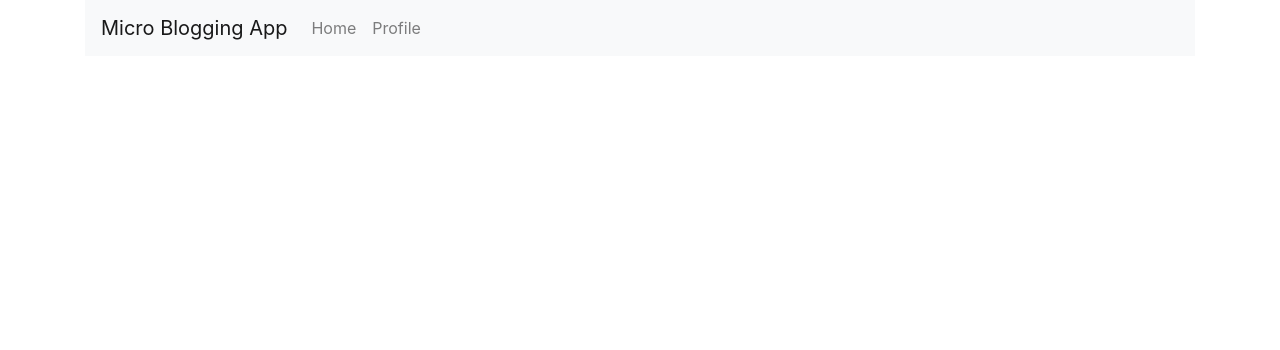
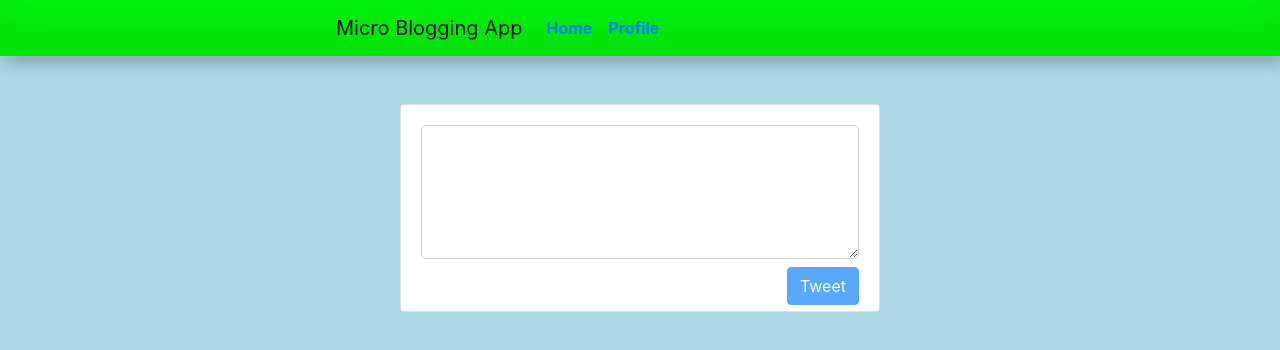
Before and after one commit to LangeJM/microbloggingApp-exercise, a React (Create React App) app: page / in a window 1280 px wide. Shown: the top 350 px of the page. Built offline with nearby package versions, Linux system fonts and the light colour scheme; no server answers.

Commit message:
ms4 wip: set interval for tweet get req. I will leave context fo now, cannot get get it to work with my code currently.

```diff
--- a/src/App.css
+++ b/src/App.css
@@ -1,44 +1,28 @@
-.App {
-  text-align: center;
-  align-items: center;
-}
-
-.App-logo {
-  height: 40vmin;
-  pointer-events: none;
-}
-
-@media (prefers-reduced-motion: no-preference) {
-  .App-logo {
-    animation: App-logo-spin infinite 20s linear;
-  }
-}
-
-.App-header {
-  background-color: #282c34;
-  min-height: 100vh;
-  display: flex;
-  flex-direction: column;
-  align-items: center;
-  justify-content: center;
-  font-size: calc(10px + 2vmin);
-  color: white;
-}
-
 .App-link {
   color: #61dafb;
 }
 
 .create-post {
-  height: 14rem;
+  height: 13rem;
   width: 30rem;
 }
 
 .post {
   min-height: 4rem;
   width: 30rem;
+  background-color: white;
+  border-radius: 0.3rem;
 }
 
 .width-30rem {
   width: 30rem;
 }
+.App {
+  background-color: lightblue;
+  min-height: 100vh;
+}
+.nav-bar {
+  background-color: #03fc0b;
+  box-shadow: inset 0 -3em 3em rgba(0, 0, 0, 0.1),
+    0 0 0 2px rgb(173, 216, 230, 0.2), 0.3em 0.3em 1em rgba(0, 0, 0, 0.3);
+}
--- a/src/App.js
+++ b/src/App.js
@@ -3,12 +3,10 @@ import {
   BrowserRouter as Router,
   Switch,
   Route,
-  Link
 } from "react-router-dom";
 
 import 'bootstrap/dist/css/bootstrap.min.css';
 import Spinner from 'react-bootstrap/Spinner'
-
 import './App.css';
 
 import axios from 'axios'
@@ -23,7 +21,7 @@ class App extends React.Component {
     super(props);
     this.state = {
       tweets: [],
-      buttonDisabled: false,
+      buttonDisabled: true,
       isLoading: false,
       userName: 'Hans-Joachim Peter',
     }
@@ -31,11 +29,12 @@ class App extends React.Component {
   }
 
   componentDidMount() {
+    this.interval = setInterval(() => this.getWithApi(), 60000);
     this.getWithApi();
   }
 
   async getWithApi() {
-    this.setState({isLoading:true})
+    this.setState({ isLoading: true })
     const apiUrl = this.apiUrl;
     try {
       const response = await axios.get(apiUrl);
@@ -47,24 +46,29 @@ class App extends React.Component {
   }
 
   async postWithApi(newTweet) {
+    this.setState({buttonDisabled:true})
     const apiUrl = this.apiUrl;
     try {
-      const res = await axios.post(apiUrl, {
+      const response = await axios.post(apiUrl, {
         content: newTweet.content,
         userName: this.state.userName,
         date: newTweet.date,
       });
-      console.log(`Status code: ${res.status}`); //potential implementation of dialog to inform user when post req not successful..see below. This comment serves as a temporary reminder and will be deleted eventually.
+      console.log(response)
     } catch (error) {
       console.error(error);
-      window.confirm(`The tweet could not be posted. The server responded with: ${error}.`)
+      window.confirm(`The tweet could not be posted. The server responded with : ${error}.`)
     }
-    this.getWithApi();
+    // this.getWithApi();
+    this.setState({buttonDisabled:false})
   }
 
   onNewTweet(newTweet) {
     this.setState({ buttonDisabled: true })
     this.postWithApi(newTweet);
+    this.setState((state) => {
+      return { tweets: [newTweet, ...state.tweets] }
+    });
     this.setState({ buttonDisabled: false })
   }
 
@@ -76,9 +80,9 @@ class App extends React.Component {
     const isLoading = this.state.isLoading;
     let element;
     if (isLoading) {
-      element = <div className="mt-5">
+      element = <div className="mt-5 d-flex flex-column align-items-center">
         <Spinner animation="border" />
-        <div className="mt-3">Updating Page...</div>
+        <div className="row mt-3">Updating Page...</div>
         </div>;
     } else {
       element = <PostsList className="row d-flex" tweets={this.state.tweets} />;
@@ -86,21 +90,18 @@ class App extends React.Component {
     return (
       <Router>
         <Switch>
-          <Route path="/home">
-            <div className="App justify-content-center">
-            <Navigation />
-            <CreatePost className="row d-flex" onNewTweet={(newTweet) => this.onNewTweet(newTweet)} buttonDisabled={this.state.buttonDisabled} this />
-            {element}
-            </div>
-          </Route>
           <Route path="/profile">
             <div className="App justify-content-center">
             <Navigation />
-            <Profile onNewUsername={(newUsername) => this.onNewUsername(newUsername)}/>
+            <Profile displayUsername = {this.state.userName} onNewUsername={(newUsername) => this.onNewUsername(newUsername)}/>
             </div>
           </Route>
           <Route path="/">
-          <Navigation />
+            <div className="App justify-content-center">
+              <Navigation />
+              <CreatePost className="row d-flex" userName = {this.state.userName} onNewTweet={(newTweet) => this.onNewTweet(newTweet)} buttonDisabled={this.state.buttonDisabled}/>
+              {element}
+            </div>
         </Route>
         </Switch>
       </Router>
--- a/src/components/CreatePost.jsx
+++ b/src/components/CreatePost.jsx
@@ -7,7 +7,7 @@ class CreatePost extends React.Component {
         this.initialState = {
             date: ' ',
             content: ' ',
-            userName: ' ',
+            userName: this.props.userName,
             buttonDisabled: true,
         };
         this.state = this.initialState;
@@ -15,13 +15,13 @@ class CreatePost extends React.Component {
 
     handleNewTweetSubmit(event) {
         event.preventDefault();
-
         let newDate = new Date();
         newDate = newDate.toISOString();
         const newTweet = {
             date: newDate,
             content: this.state.content,
-            key: newDate,
+            userName: this.state.userName,
+            key: `${this.state.userName}-${newDate}`,
         };
         this.props.onNewTweet(newTweet);
         this.setState({ content: '' });
--- a/src/components/Navigation.jsx
+++ b/src/components/Navigation.jsx
@@ -1,27 +1,25 @@
 import React from 'react'
 import Navbar from 'react-bootstrap/Navbar'
 import Nav from 'react-bootstrap/Nav'
-import Container from 'react-bootstrap/Container'
 
 import {
   Link
 } from "react-router-dom";
 
 
-const Navigation = (props) => {
+const Navigation = () => {
     return (
-        <Container>
-            <Navbar bg="light" expand="lg">
-            <Navbar.Brand href="#home">Micro Blogging App</Navbar.Brand>
-            <Navbar.Toggle aria-controls="basic-navbar-nav" />
-            <Navbar.Collapse id="basic-navbar-nav">
-                <Nav className="mr-auto">
-                <Link to="/home"><Nav.Link href="#home">Home</Nav.Link></Link>
-                <Link to="/profile"><Nav.Link href="#link">Profile</Nav.Link></Link>
-                </Nav>
-            </Navbar.Collapse>
-            </Navbar>
-        </Container>
+        <div className="nav-bar d-flex justify-content-center" >
+            <div className="w-50">
+                <Navbar>
+                <Navbar.Brand>Micro Blogging App</Navbar.Brand>
+                    <Nav className="mr-auto">
+                        <Link className="m-2" to="/home" href="#home"><strong>Home</strong></Link>
+                        <Link className="m-2" to="/profile" href="#link"><strong>Profile</strong></Link>
+                    </Nav>
+                </Navbar>
+            </div>
+        </div>
     )
 }
 
--- a/src/components/PostsList.jsx
+++ b/src/components/PostsList.jsx
@@ -3,7 +3,8 @@ import Post from './Post';
 
 const PostsList = (props) => {
     return (
-        <div className="d-flex align-items-center flex-column">
+        <div className="d-flex justify-content-center">
+            <div className= "d-flex flex-column align-items-center">
                 {props.tweets.map(tweet =>
                     <Post
                         key={tweet.id}
@@ -13,6 +14,7 @@ const PostsList = (props) => {
                     />
                 )}
             </div>
+        </div>
     )
 }
 
--- a/src/components/Profile.jsx
+++ b/src/components/Profile.jsx
@@ -6,15 +6,13 @@ class Profile extends React.Component {
         super(props);
         this.state = {
             username: '',
-            displayUsername: ''
+            displayUsername: props.displayUsername,
         }
     }
 
     handleNewUsername(event) {
         let username = event.target.value;
         this.setState({ username: username });
-        // if (username === '' || tweetText.length > 140) this.setState({ buttonDisabled: true })
-        // else this.setState({ buttonDisabled: false })
     }
 
     handleNewUsernameSubmit(event) {
@@ -28,7 +26,9 @@ class Profile extends React.Component {
     render() {
         return (
             <div className="d-flex flex-column justify-content-center mt-5">
-                <h1 className="mb-5">Profile</h1>
+                <div className="row justify-content-center ">
+                    <h1 className="mb-5 text-left">Profile</h1>
+                </div>
                 <div className="row justify-content-center">
                     <label className="pl-2 mb-3 d-flex row width-30rem" htmlFor="userNameId"><strong>Current Username: {this.state.displayUsername} </strong></label>
                 </div>
@@ -53,7 +53,6 @@ class Profile extends React.Component {
             </div>
         )
     }
-
 }
 
 export default Profile;
--- a/src/index.css
+++ b/src/index.css
@@ -1,13 +1,14 @@
 body {
   margin: 0;
-  font-family: -apple-system, BlinkMacSystemFont, 'Segoe UI', 'Roboto', 'Oxygen',
-    'Ubuntu', 'Cantarell', 'Fira Sans', 'Droid Sans', 'Helvetica Neue',
+  font-family: -apple-system, BlinkMacSystemFont, "Segoe UI", "Roboto", "Oxygen",
+    "Ubuntu", "Cantarell", "Fira Sans", "Droid Sans", "Helvetica Neue",
     sans-serif;
   -webkit-font-smoothing: antialiased;
   -moz-osx-font-smoothing: grayscale;
+  background-color: blue;
 }
 
 code {
-  font-family: source-code-pro, Menlo, Monaco, Consolas, 'Courier New',
+  font-family: source-code-pro, Menlo, Monaco, Consolas, "Courier New",
     monospace;
 }
```
Also changed, not shown: src/context/NewTweetContext.js (added, +11 -0 lines), 2 other files (tests, documents, lock files or other folders). Lines whose indentation alone changed are shown as unchanged.
